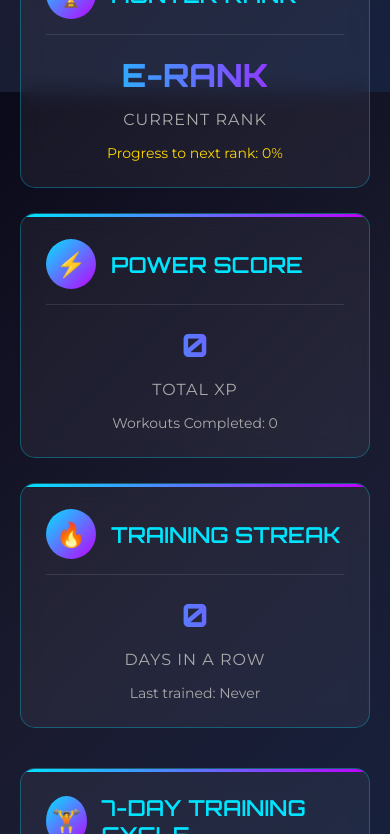
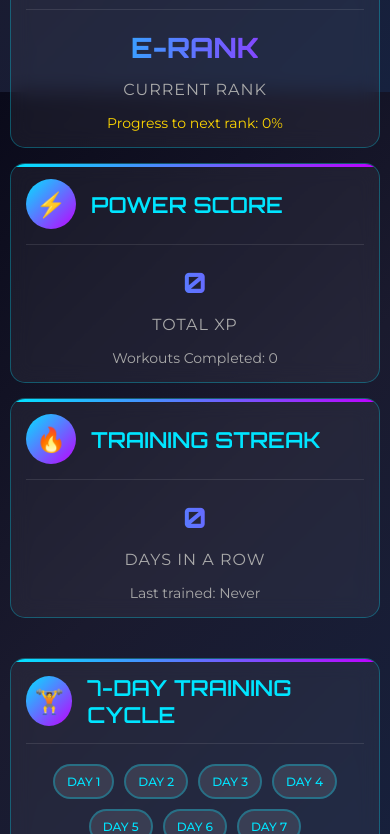
Before and after one commit to sl7898644-afk/rankuphunter, a plain HTML site: page solo-leveling-fitness.html in a window 390 px wide. Shown: the part 752-1586 px from the top of the page. Drawn offline with Linux system fonts and the light colour scheme; some packages are replaced by stand-ins of ours; sample sign-in values are in the browser's storage.

Commit message:
Update solo-leveling-fitness.html

```diff
--- a/solo-leveling-fitness.html
+++ b/solo-leveling-fitness.html
@@ -498,14 +498,17 @@ body {
   .nav-container {
     flex-direction: column;
     gap: 15px;
+    padding: 10px;
   }
 
   .dashboard-grid {
     grid-template-columns: 1fr;
+    gap: 15px;
   }
 
   .exercises-grid {
     grid-template-columns: 1fr;
+    gap: 15px;
   }
 
   .stat-value {
@@ -514,6 +517,47 @@ body {
 
   .section-title {
     font-size: 24px;
+  }
+
+  .card {
+    padding: 20px;
+  }
+
+  .day-btn {
+    padding: 10px 15px;
+    font-size: 14px;
+  }
+
+  .exercise-card {
+    padding: 15px;
+  }
+}
+
+@media (max-width: 480px) {
+  .container {
+    padding: 10px;
+  }
+
+  .header {
+    padding: 15px;
+  }
+
+  .profile-pic {
+    width: 40px;
+    height: 40px;
+  }
+
+  .stat-value {
+    font-size: 28px;
+  }
+
+  .card {
+    padding: 15px;
+  }
+
+  .day-btn {
+    padding: 8px 12px;
+    font-size: 12px;
   }
 }
 </style>
@@ -1219,9 +1263,9 @@ function loadLeaderboard() {
     return normalizedUser;
   });
 
-  // Filter and sort users
+  // Show all registered users sorted by XP
   const allUsers = normalizedUsers
-    .filter(user => user.email) // Only users with email
+    .filter(user => user.email && user.hunterName) // Users with email and hunter name
     .sort((a, b) => (b.xp || 0) - (a.xp || 0)); // Sort by XP descending
 
   console.log('Filtered and sorted users for leaderboard:', allUsers);
```
